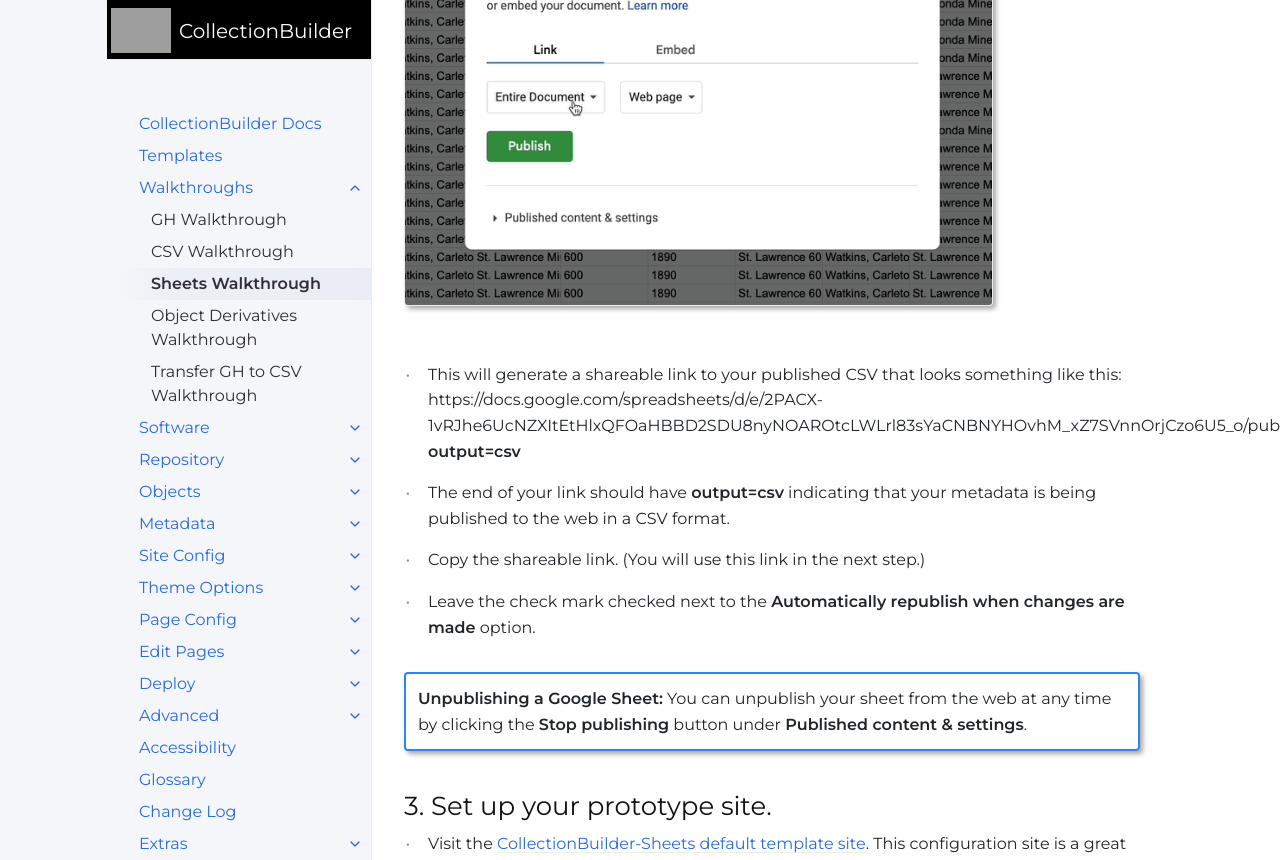
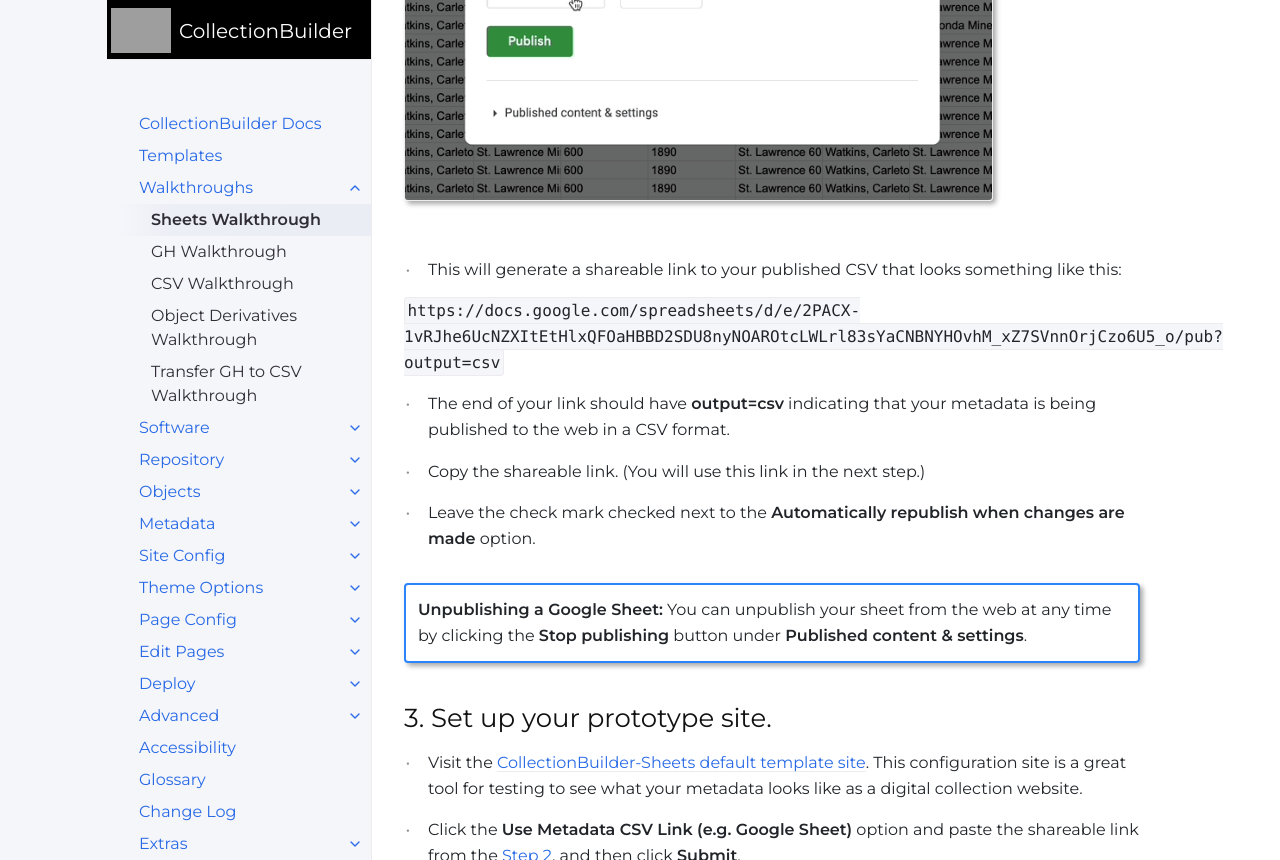
Before and after one commit to CollectionBuilder/cb-docs, a Jekyll site: the page built from docs/walkthroughs/sheets-walkthrough.md, in a window 1280 px wide and 1400 px high, scrolled down 1844 px, cut to the strip 0-860 px from the top of the window. Built offline with Jekyll 4.4.1, drawn with Linux system fonts in a browser that asks for light colours; comment, search, counter and statistics services are not loaded; some of the changed text lies outside the part shown.

Commit message:
change order and a few edits to sheets walkthough

```diff
--- a/docs/walkthroughs/sheets-walkthrough.md
+++ b/docs/walkthroughs/sheets-walkthrough.md
@@ -1,13 +1,13 @@
 ---
 title: Sheets Walkthrough
 parent: Walkthroughs
-nav_order: 3
+nav_order: 1
 lazyload: true
 ---
 
 # CollectionBuilder-Sheets Walkthrough: Part 1
 
-{:.alert .alert-blue}
+{:.alert .alert-blue .d-none}
 **Introduction to CB-Sheets:** Before starting this walkthrough, we recommend checking out this [blog post](https://collectionbuilder.github.io/){:target="_blank" rel="noopener"} to learn about the CB-Sheets template and how it can be used.
 
 The first part of this walkthrough provides steps for using CollectionBuilder-Sheet's built-in development mode to prototype, test, and share a draft of your digital collection site.
@@ -37,7 +37,9 @@ For this section of the walkthrough, you will use demo metadata from the Univers
 
 {% include feature/image.html img="publish-button-sheets.gif" alt="User clicks on Entire Document and Comma-separated values dropdown options and then clicks publish button" border=true width="80%" %}
 
-- This will generate a shareable link to your published CSV that looks something like this: https://docs.google.com/spreadsheets/d/e/2PACX-1vRJhe6UcNZXItEtHlxQFOaHBBD2SDU8nyNOAROtcLWLrl83sYaCNBNYHOvhM_xZ7SVnnOrjCzo6U5_o/pub?**output=csv**
+- This will generate a shareable link to your published CSV that looks something like this:
+
+`https://docs.google.com/spreadsheets/d/e/2PACX-1vRJhe6UcNZXItEtHlxQFOaHBBD2SDU8nyNOAROtcLWLrl83sYaCNBNYHOvhM_xZ7SVnnOrjCzo6U5_o/pub?output=csv`
 
 - The end of your link should have **output=csv** indicating that your metadata is being published to the web in a CSV format.
 
@@ -52,9 +54,6 @@ For this section of the walkthrough, you will use demo metadata from the Univers
 
 - Visit the [CollectionBuilder-Sheets default template site](https://collectionbuilder.github.io/collectionbuilder-sheets/){:target="_blank" rel="noopener"}. This configuration site is a great tool for testing to see what your metadata looks like as a digital collection website.
 
-{:.alert .alert-yellow}
-**Important:** To view your objects on the prototype site, the files will need to be available externally on the web (e.g., hosted on your organization's server or via a platform such as [Digital Ocean](https://www.digitalocean.com/){:target="_blank" rel="noopener"} or [Reclaim Hosting](https://reclaimhosting.com/){:target="_blank" rel="noopener"}). External links to your objects should be included in the filename column of your metadata spreadsheet. Please read our [Metadata Documentation](https://collectionbuilder.github.io/cb-docs/docs/metadata/gh_metadata/#filename){:target="_blank" rel="noopener"} to learn more about external item files.
-
 - Click the **Use Metadata CSV Link (e.g. Google Sheet)** option and paste the shareable link from the [Step 2](#2-publish-your-google-sheet-to-the-web), and then click **Submit**.
 
 {% include feature/image.html img="submit-csv-sheets.gif" alt="User pastes the shareable Google Sheet link in the Use Metadata CSV Link box" border=true width="80%" %}
@@ -62,6 +61,11 @@ For this section of the walkthrough, you will use demo metadata from the Univers
 - You should now see a prototype site featuring objects and metadata from the Watkins Digital Collection. **Please leave this site open in its own tab since you will need it for the next step.**
 
 {% include feature/image.html img="sheets-site-populated.gif" alt="User scrolls down the home page of the prototype site populated by the Watkins metadata" border=true width="80%" %}
+
+
+
+{:.alert .alert-yellow}
+**Important:** To view your objects on the prototype site, the files will need to be available externally on the web (e.g., hosted on your organization's server or via a platform such as [Digital Ocean](https://www.digitalocean.com/products/spaces){:target="_blank" rel="noopener"} or [Reclaim Hosting](https://reclaimhosting.com/){:target="_blank" rel="noopener"}). You can also [host files for free via GitHub pages](https://medium.com/@jeftachibiya360/how-to-host-images-for-your-website-on-github-a98d917284c5).<br><br>External links to your objects should be included in the filename column of your metadata spreadsheet. Please read our [Metadata Documentation](https://collectionbuilder.github.io/cb-docs/docs/metadata/gh_metadata/#filename){:target="_blank" rel="noopener"} to learn more about external item files.
 
 ## 4. View live changes to your metadata.
 
@@ -84,6 +88,9 @@ For this section of the walkthrough, you will use demo metadata from the Univers
 {% include feature/image.html img="test-change-sheets.gif" alt="User clicks on Refresh metadata which then displays new text in the description field" border=true width="80%" %}
 
 - You can practice editing the metadata sheet and viewing changes live with the **Refresh metadata** option.
+
+{:.alert .alert-yellow}
+Sometimes you will not see your metadata edits right away! It may take a minute or two for the servers storing the data to update.
 
 ## 5. Share your test site via URL.
 
```
Also changed, not shown: docs/walkthroughs/csv-walkthrough.md (+1 -1 lines), docs/walkthroughs/gh-walkthrough.md (+1 -1 lines).
